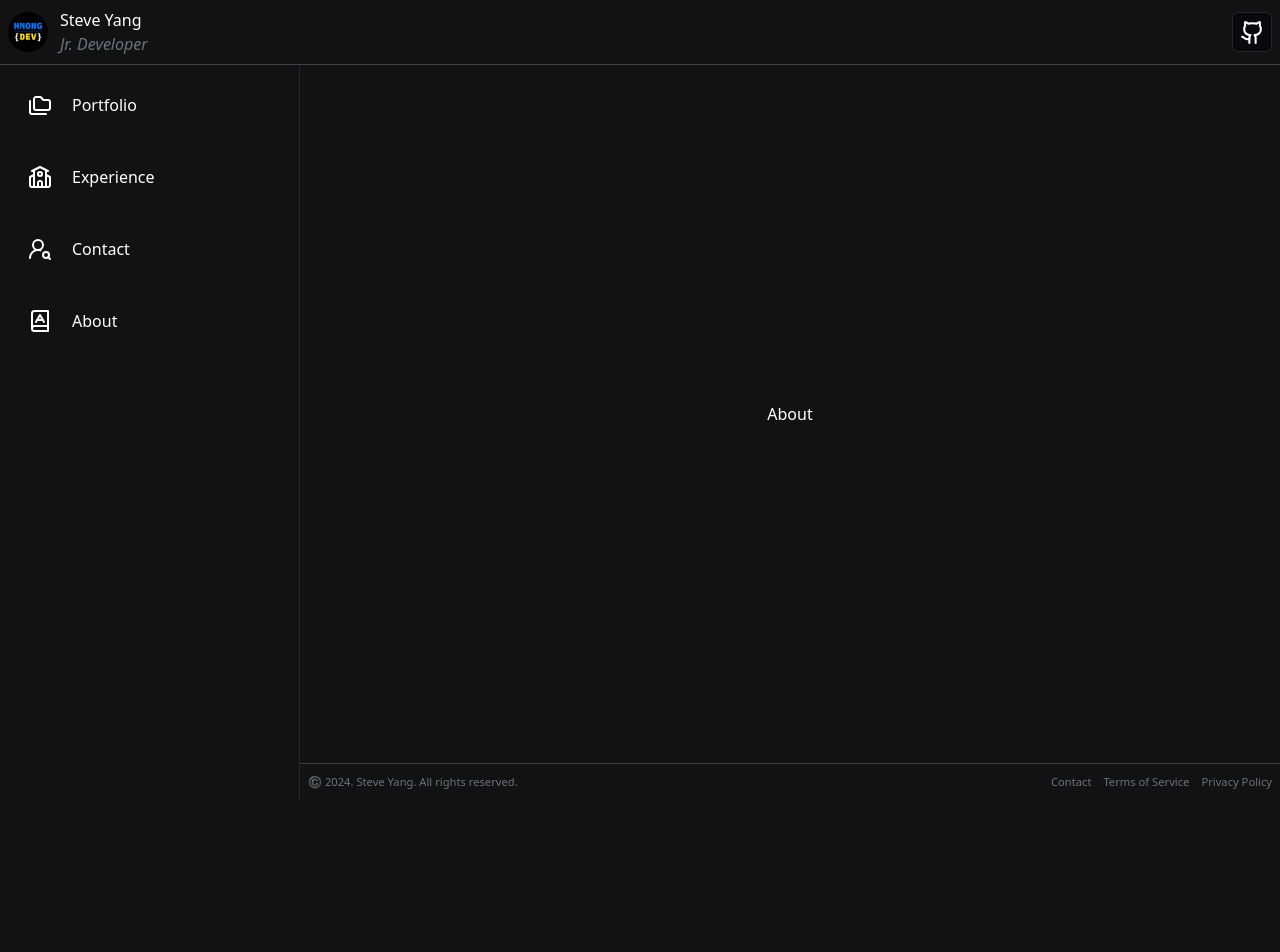
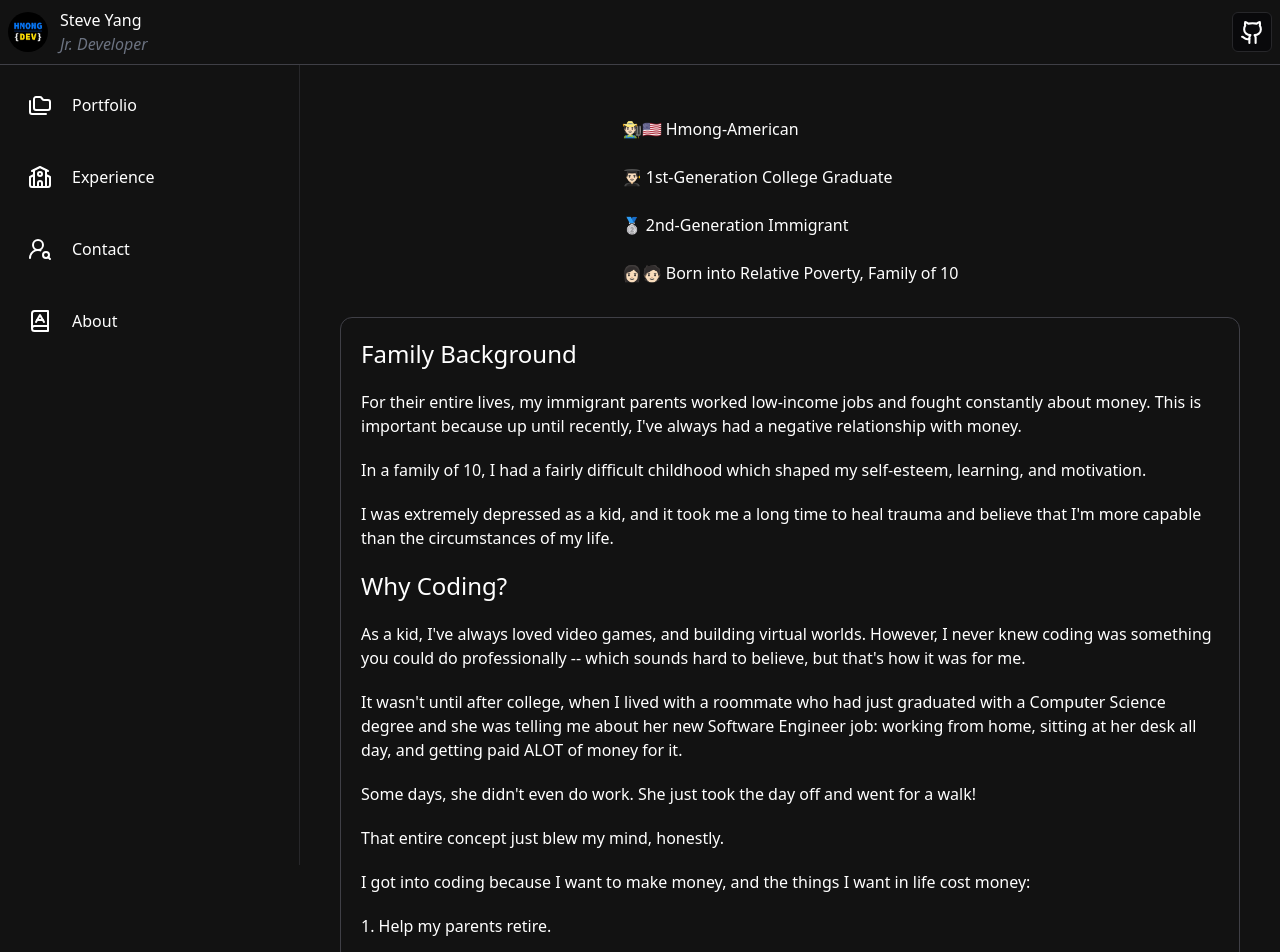
Before and after one commit to hmongdev/hmongdev-resume, a Next.js app: page /about in a window 1280 px wide. Shown: the top 952 px of the page. Before the commit the page ends 800 px from the top, so only its background shows below. Built offline with nearby package versions, Linux system fonts and the light colour scheme.

Commit message:
finish about

```diff
--- a/components/shared/About.tsx
+++ b/components/shared/About.tsx
@@ -1,7 +1,111 @@
+import Link from 'next/link';
+
+const aboutLinks = [
+	{
+		text: 'Hmong-American',
+		href: 'https://www.hmongamericancenter.org/hmong-history/',
+		icon: '🧑🏻‍🌾🇺🇸',
+	},
+	{
+		text: '1st-Generation College Graduate',
+		href: 'https://en.wikipedia.org/wiki/First-generation_college_students_in_the_United_States',
+		icon: '👨🏻‍🎓',
+	},
+	{
+		text: '2nd-Generation Immigrant',
+		href: 'https://en.wikipedia.org/wiki/Second-generation_immigrants_in_the_United_States',
+		icon: '🥈',
+	},
+	{
+		text: 'Born into Relative Poverty, Family of 10',
+		href: 'https://en.wikipedia.org/wiki/Poverty_threshold#Relative_poverty',
+		icon: '👩🏻🧑🏻',
+	},
+];
+
 const About = () => {
 	return (
-		<main className="flex grow justify-center items-center ">
-			About
+		<main className="flex flex-col grow justify-start items-center p-10">
+			<ul className="flex-col gap-5">
+				{aboutLinks.map((link) => {
+					return (
+						<li className="hover:underline py-3">
+							<Link
+								href={link.href}
+								target="_blank"
+								rel="noopener noreferrer">
+								{link.icon +
+									' ' +
+									link.text}
+							</Link>
+						</li>
+					);
+				})}
+			</ul>
+
+			<section className="flex flex-col gap-5 border border-zinc-700 rounded-xl p-5 my-5">
+				<h1 className="text-2xl">Family Background</h1>
+				<p>
+					For their entire lives, my immigrant
+					parents worked low-income jobs and
+					fought constantly about money. This is
+					important because up until recently,
+					I've always had a negative relationship
+					with money.
+				</p>
+				<p>
+					In a family of 10, I had a fairly
+					difficult childhood which shaped my
+					self-esteem, learning, and motivation.
+				</p>
+				<p>
+					I was extremely depressed as a kid, and
+					it took me a long time to heal trauma
+					and believe that I'm more capable than
+					the circumstances of my life.
+				</p>
+				<h1 className="text-2xl">Why Coding?</h1>
+				<p>
+					As a kid, I've always loved video games,
+					and building virtual worlds. However, I
+					never knew coding was something you
+					could do professionally -- which sounds
+					hard to believe, but that's how it was
+					for me.
+				</p>
+				<p>
+					It wasn't until after college, when I
+					lived with a roommate who had just
+					graduated with a Computer Science degree
+					and she was telling me about her new
+					Software Engineer job: working from
+					home, sitting at her desk all day, and
+					getting paid ALOT of money for it.
+				</p>
+
+				<p>
+					Some days, she didn't even do work. She
+					just took the day off and went for a
+					walk!
+				</p>
+
+				<p>
+					That entire concept just blew my mind,
+					honestly.
+				</p>
+
+				<p>
+					I got into coding because I want to make
+					money, and the things I want in life
+					cost money:
+				</p>
+
+				<p>1. Help my parents retire.</p>
+				<p>2. Buy a house.</p>
+				<p>3. Raise a family.</p>
+				<p>4. Start a business.</p>
+				<p>5. Become a philanthropist.</p>
+			</section>
 		</main>
 	);
 };
```
Also changed, not shown: 1 other file (tests, documents, lock files or other folders).
